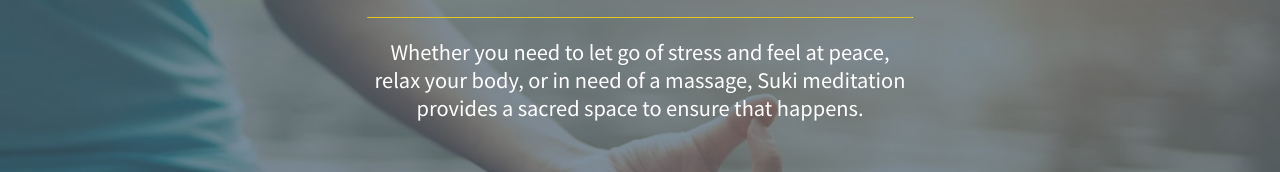
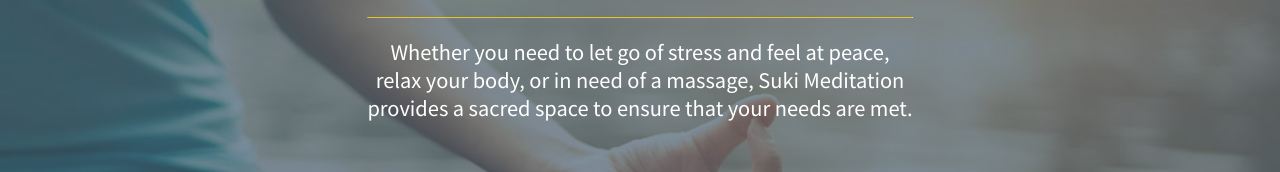
Before and after one commit to JeromePG/suki-meditation, a plain HTML site: page index.html in a window 1280 px wide. Shown: the part 275-447 px from the top of the page. Drawn offline with Linux system fonts and the light colour scheme.

Commit message:
make grammar correction

```diff
--- a/index.html
+++ b/index.html
@@ -34,7 +34,7 @@
                     <h2>Greetings and welcome to Suki Meditation</h2>
                     <hr>
                     <p>
-                        Whether you need to let go of stress and feel at peace, relax your body, or in need of a massage, Suki meditation provides a sacred space to ensure that happens.
+                        Whether you need to let go of stress and feel at peace, relax your body, or in need of a massage, Suki Meditation provides a sacred space to ensure that your needs are met.
                     </p>
                 </div>
                 <div id="options-cover">
```
